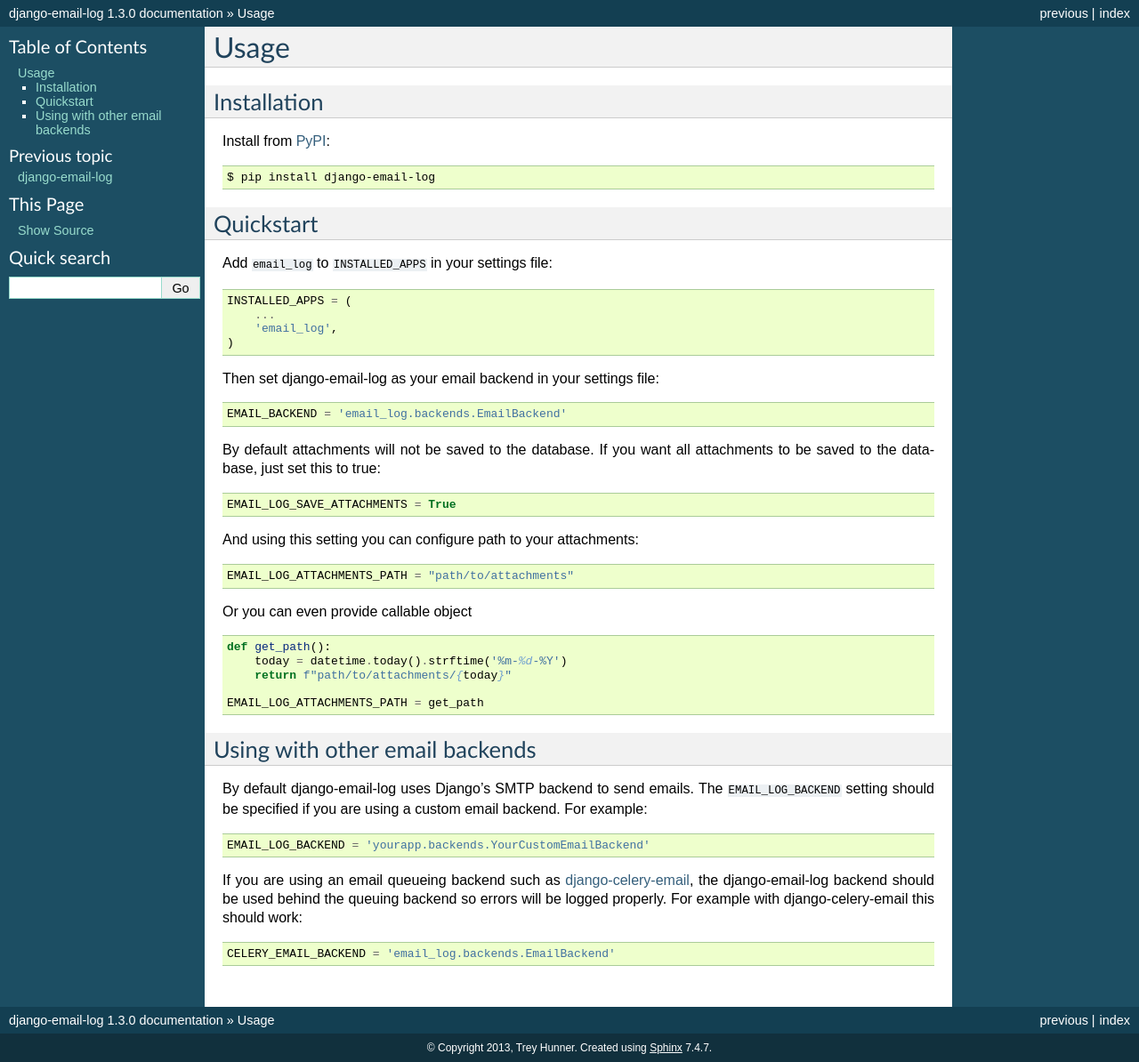
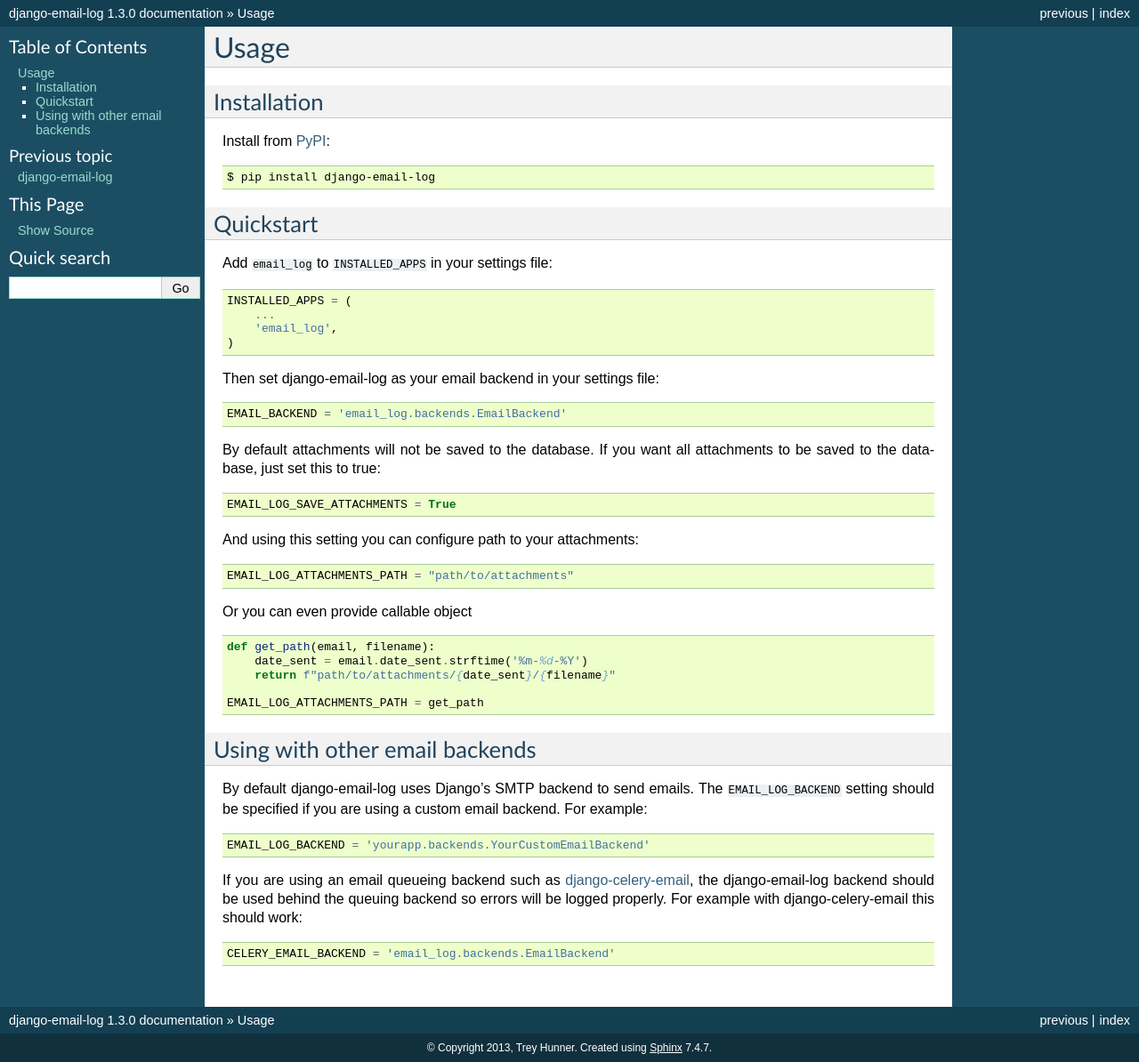
Before and after one commit to treyhunner/django-email-log, a Sphinx documentation site: the page built from docs/usage.rst, in a window 1280 px wide. Shown: the whole page at 89% size. Built offline with Sphinx 7.4.7, drawn with Linux system fonts in a browser that asks for light colours.

Commit message:
Update getting attachments path
Added passing parameters into callable which return path to attachments.

```diff
--- a/docs/usage.rst
+++ b/docs/usage.rst
@@ -48,9 +48,9 @@
 
 .. code-block:: python
 
-    def get_path():
-        today = datetime.today().strftime('%m-%d-%Y')
-        return f"path/to/attachments/{today}"
+    def get_path(email, filename):
+        date_sent = email.date_sent.strftime('%m-%d-%Y')
+        return f"path/to/attachments/{date_sent}/{filename}"
 
     EMAIL_LOG_ATTACHMENTS_PATH = get_path
 
```
Also changed, not shown: 2 other files.
